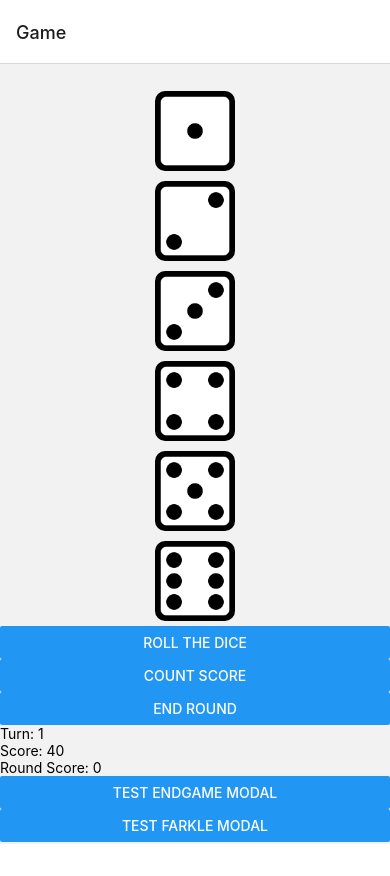
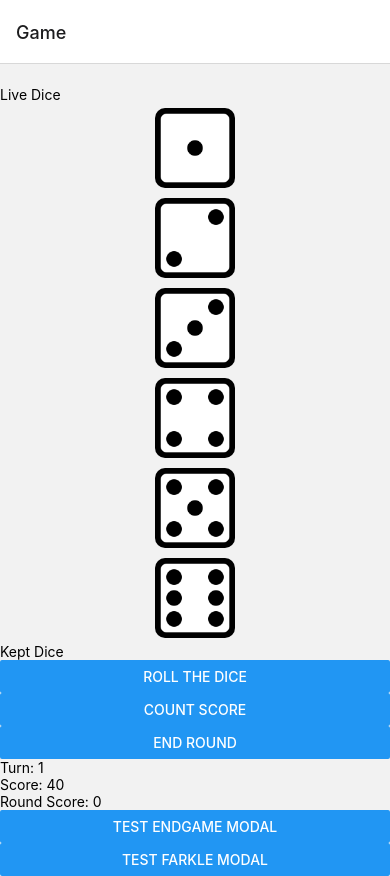
Before and after one commit to rich-back/farkle, a React Native app in the folder client/: screen /Game in a window 390 px wide. Before the commit the page ends 844 px from the top, so only its background shows below. Built offline with nearby package versions, Linux system fonts and the light colour scheme.

Commit message:
concat used to update keptDice in dicePressed

```diff
--- a/client/screens/Game/GamingLogic/GamingLogicScreen.jsx
+++ b/client/screens/Game/GamingLogic/GamingLogicScreen.jsx
@@ -41,15 +41,27 @@ const GameLogicScreen = ({
   };
 
   const dicePressed = (itemKey) => {
-    const dicePressHandler = dicePress();
-    setLiveDice(dicePessHandler.tempLiveDice);
-    setKeptDice(dicePressHandler.tempKeptDice);
+    const dicePressHandler = dicePress({ itemKey, liveDice });
+    setLiveDice(dicePressHandler.tempLiveDice);
+    setKeptDice(keptDice.concat(dicePressHandler.tempKeptDice));
   };
 
   return (
     <View>
+      <Text>Live Dice</Text>
       <FlatList
         data={liveDice}
+        renderItem={({ item }) => (
+          <View style={styles.diceContainer}>
+            <TouchableOpacity onPress={() => dicePressed(item.key)}>
+              <Image source={diceImages[item.value - 1]} style={styles.image} />
+            </TouchableOpacity>
+          </View>
+        )}
+      />
+      <Text>Kept Dice</Text>
+      <FlatList
+        data={keptDice}
         renderItem={({ item }) => (
           <View style={styles.diceContainer}>
             <TouchableOpacity onPress={() => dicePressed(item.key)}>
```
